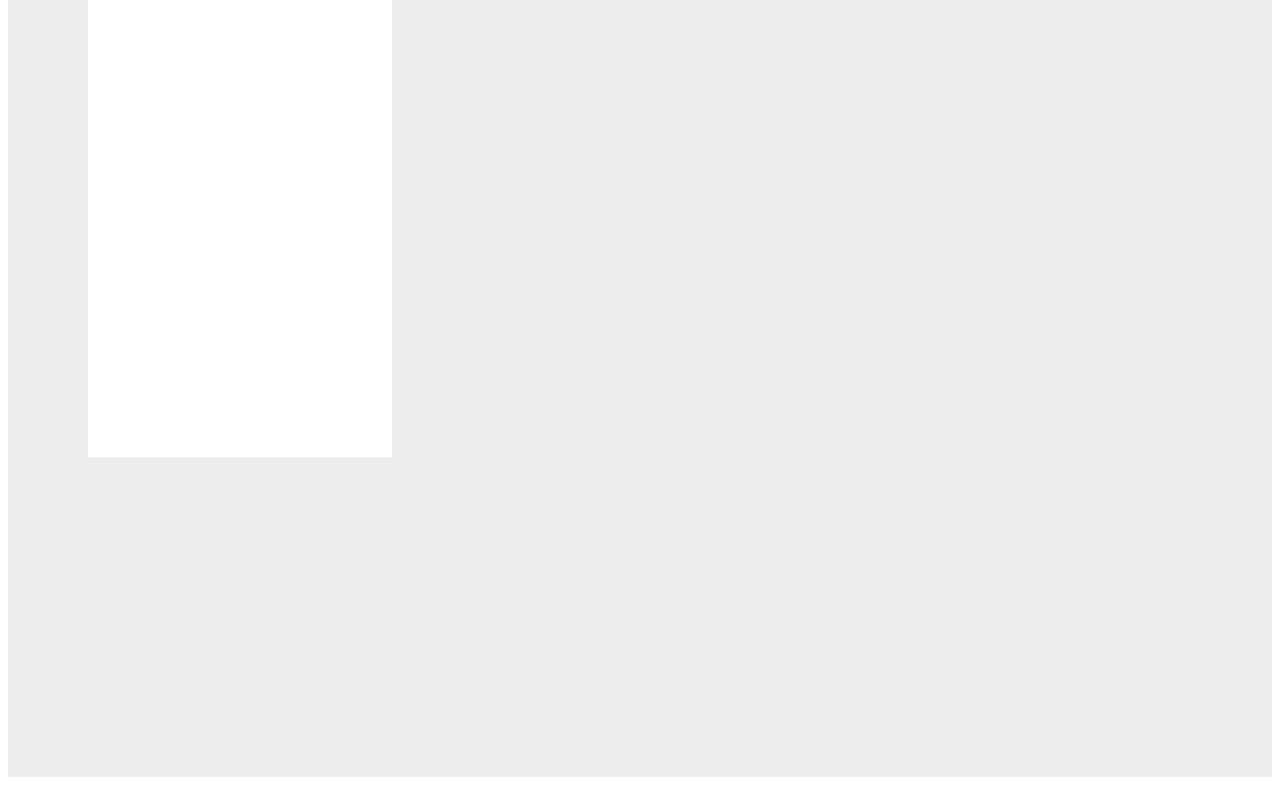
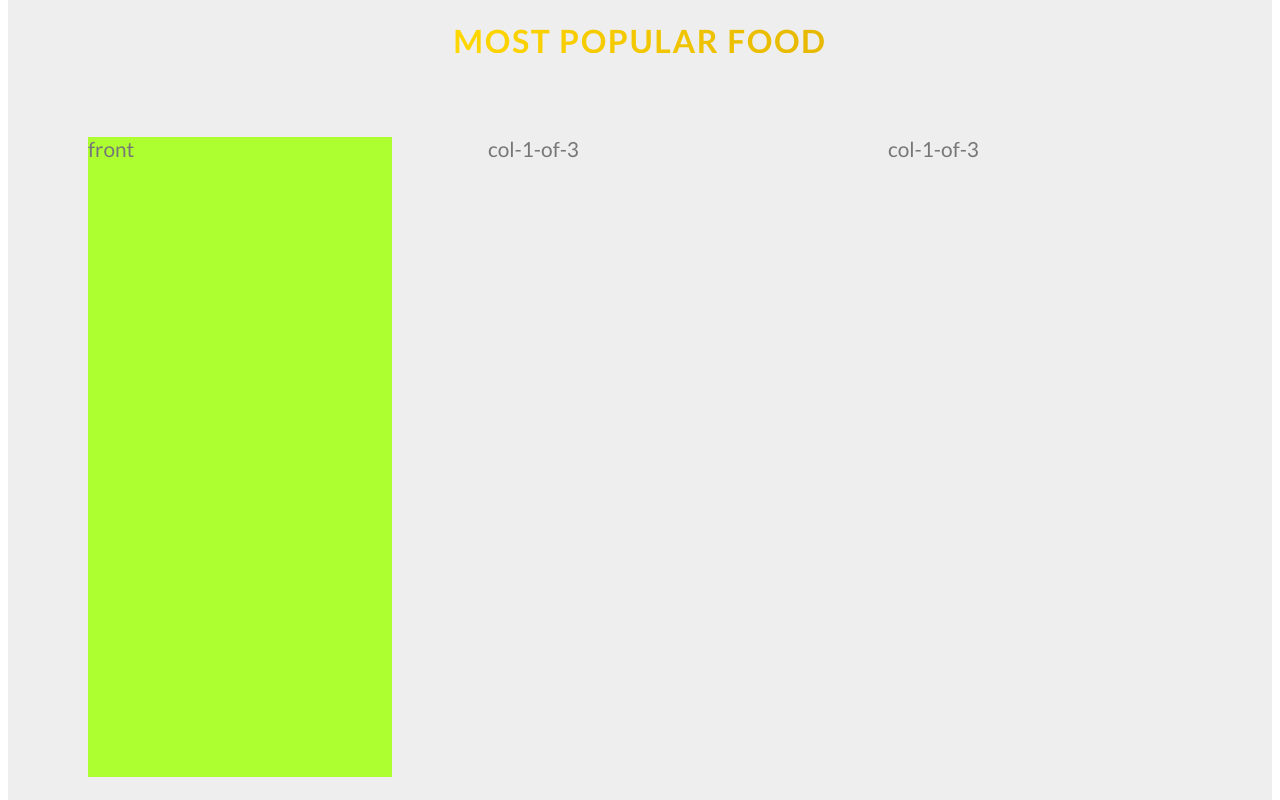
Before and after one commit to MuhammadAsadUllah000/TastyDelights-Project, a website: page index.html in a window 1280 px wide. Shown: the part 3400-4200 px from the top of the page. Drawn offline with Linux system fonts and the light colour scheme.

Commit message:
updated code

```diff
--- a/index.html
+++ b/index.html
@@ -120,8 +120,13 @@
             </div>
             <div class="row">
                 <div class="col-1-of-3">
-                    <div class="food-box">
-
+                    <div class="card">
+                        <div class="card-side card-side-front">
+                            front
+                        </div>
+                        <div class="card-side card-side-back">
+                            back
+                        </div>
 
                     </div>
                 </div>
--- a/sass/components/food-section.scss
+++ b/sass/components/food-section.scss
@@ -1,17 +1,43 @@
 .food-section{
     background-color: $light-gray;
-    padding: 20rem 0;
+    padding: 40rem 0;
     margin-top: -6.5rem;
 }
 
-.food-box{
-    background-color: #fff;
+.card{
+    perspective: 150rem;
+    position: relative;
     height: 40rem;
-    transition: all .5s;
 
-    &:hover{
+    &-side{
+        background-color: #fff;
+        color: #777;
+        height: 40rem;
+        transition: all .5s;
+        position: absolute;
+        top: 0;
+        left: 0;
+        width: 100%;
+        backface-visibility: hidden;
+
+        &-front{
+            background-color: greenyellow;
+        }
+
+
+        &-back{
+            background-color: orangered;
+            transform: rotatey(180deg);
+        }
+    }
+
+
+    &:hover &-side-front{
         transform: rotatey(180deg);
-        background-color: orangered;
+    }
+
+    &:hover &-side-back{
+        transform: rotatey(0);
     }
 
 }
```
Also changed, not shown: style.css.
